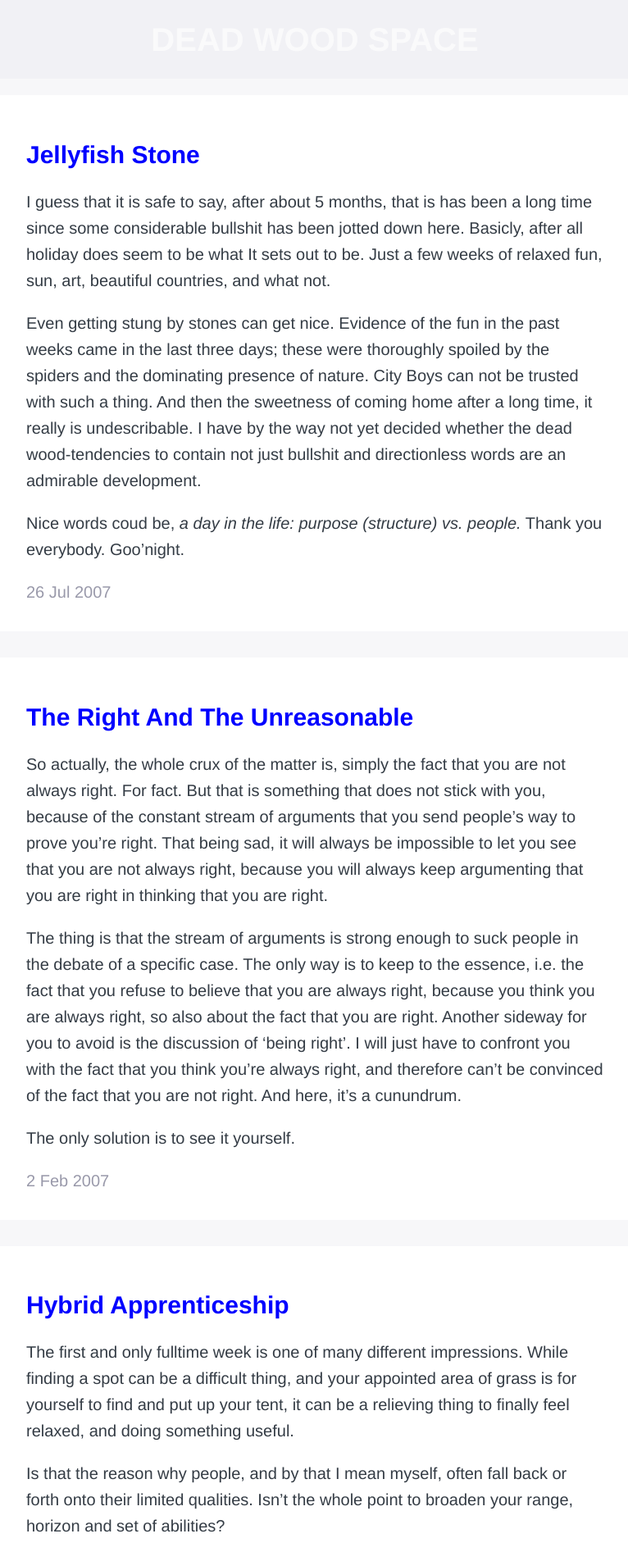
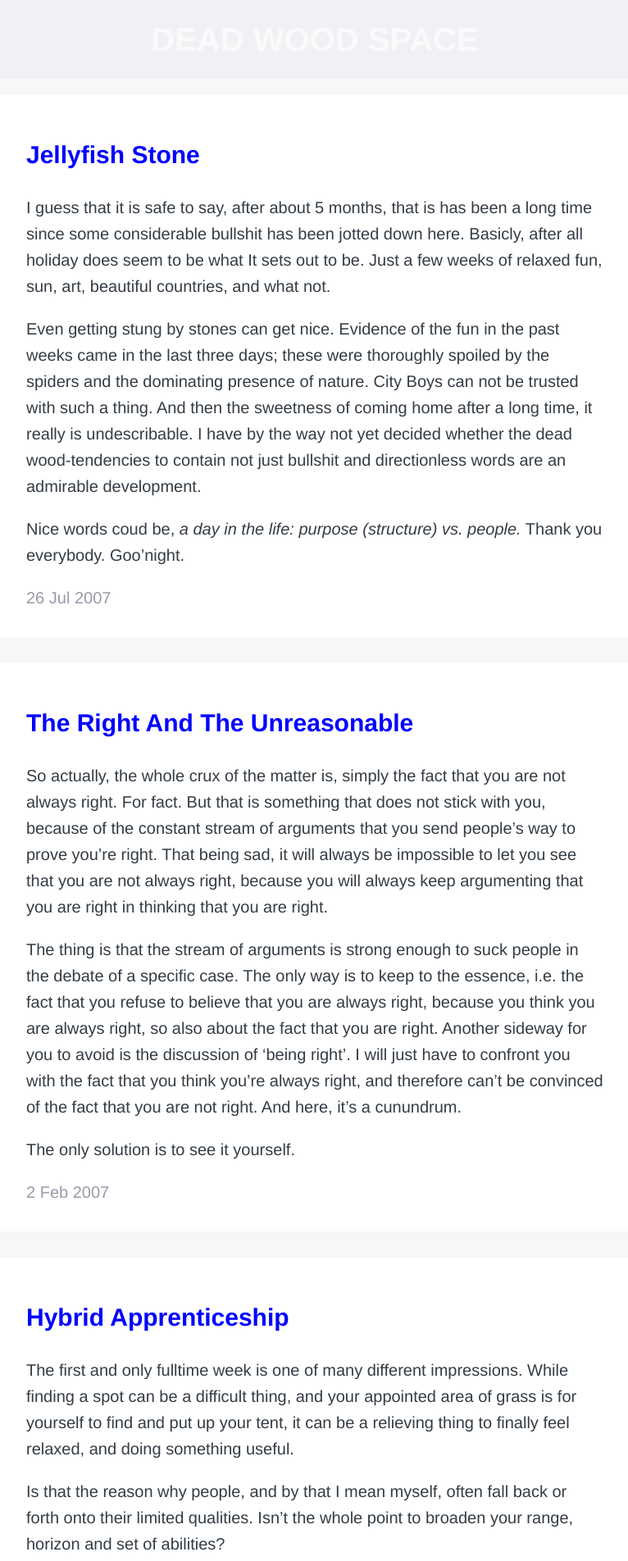
Before and after one commit to ldanielswakman/deadwoodspace, a Jekyll site: the page built from index.md, in a window 1280 px wide. Shown: the top 1904 px of the page at 82% size, without its empty margins (256-1022 px from the left). Built offline with Jekyll 4.4.1, drawn with Linux system fonts in a browser that asks for light colours; some web fonts are replaced.

Commit message:
updated style & post

```diff
--- a/_includes/head.html
+++ b/_includes/head.html
@@ -11,6 +11,7 @@
   <link rel="alternate" type="application/rss+xml" title="{{ site.title | escape }}" href="{{ "/feed.xml" | relative_url }}">
 
   {% if jekyll.environment == 'production' and site.google_analytics %}
-  {% include google-analytics.html %}
+    {% include google-analytics.html %}
   {% endif %}
+
 </head>
--- a/_posts/2006-10-25-the-nightfox.markdown
+++ b/_posts/2006-10-25-the-nightfox.markdown
@@ -6,7 +6,7 @@ categories:
 layout: post
 ---
 
-![news_nightfox.jpg](/uploads/news_nightfox.jpg){: .u-floatright }
+![news_nightfox.jpg](/uploads/news_nightfox.jpg)
 
 Welcome, the tree is no match for nightfall. Together it's teaparty. But if you want to have a home tonight, I suggest the Feeter Inn. Do not ask for their chicken though, if you feel like a good night's sleep.
 
--- a/_sass/_base.scss
+++ b/_sass/_base.scss
@@ -1,4 +1,7 @@
 // Base
+html {
+  background-color: $greylightest;
+}
 body {
   min-width: 100%;
   min-height: 100%;
@@ -34,6 +37,7 @@ ul {
 
 
 
+
 // Wrapper
 .wrapper {
   max-width: 50rem;
@@ -63,6 +67,7 @@ ul {
 // Component: Feed
 .feed {
   li {
+    position: relative;
     margin-bottom: 2rem;
     background: $white;
     padding: 2rem 3rem;
@@ -70,8 +75,17 @@ ul {
       padding: 1rem;
     }
   }
+  h2 {
+    margin-bottom: 2rem;
+  }
   .meta {
     color: $grey;
+  }
+  img:first-child {
+    position: absolute;
+    right: 1rem;
+    top: 1rem;
+    max-width: 5rem;
   }
 }
 
```
